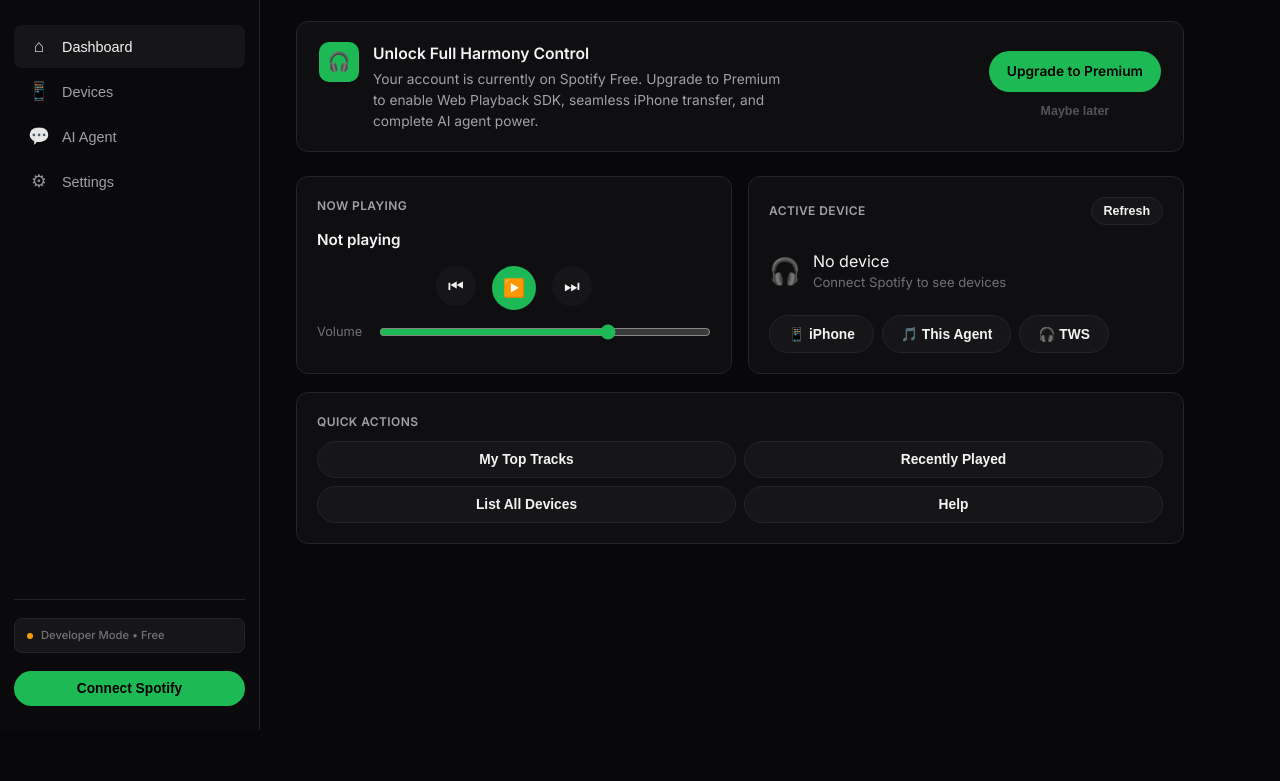
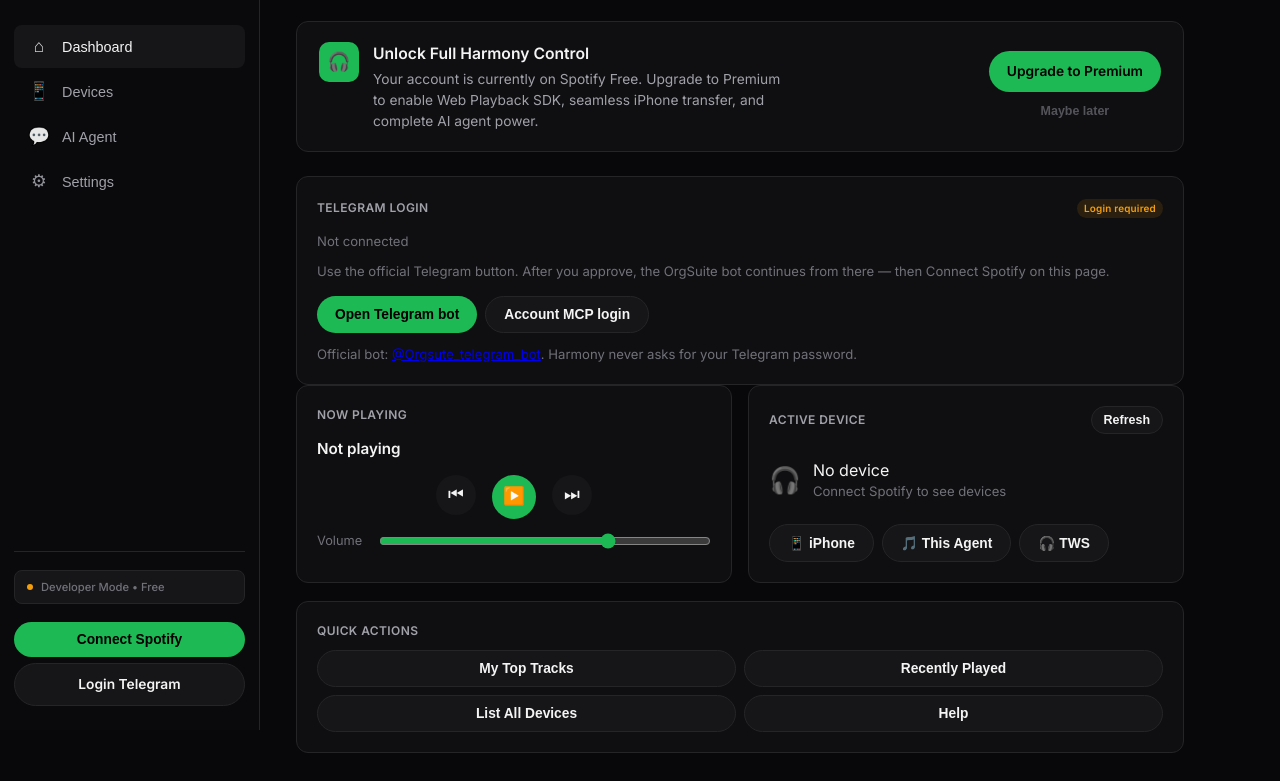
Before and after one commit to pointgoddesscc-sketch/harmony-ai-spotify-agent, a website built with Vite: page index.html in a window 1280 px wide. Shown: the part 70-851 px from the top of the page. Before the commit the page ends 800 px from the top, so only its background shows below. Built offline with nearby package versions, Linux system fonts and the light colour scheme; no server answers.

Commit message:
feat: add Telegram login card and continue-in-bot handoff

```diff
--- a/index.html
+++ b/index.html
@@ -52,6 +52,7 @@
 
         <button id="btn-login" class="btn btn-primary btn-block">Connect Spotify</button>
         <button id="btn-logout" class="btn btn-ghost btn-block hidden">Disconnect</button>
+        <a id="btn-telegram-sidebar" class="btn btn-secondary btn-block" href="https://t.me/Orgsute_telegram_bot?start=harmony" target="_blank" rel="noopener">Login Telegram</a>
       </div>
     </aside>
 
@@ -78,6 +79,24 @@
             </a>
             <button class="btn btn-ghost" id="btn-premium-later">Maybe later</button>
           </div>
+        </div>
+
+        <div class="card telegram-card" id="telegram-login-card">
+          <div class="panel-header">
+            <h3>Telegram Login</h3>
+            <span id="telegram-account-status" class="plan-badge free">Login required</span>
+          </div>
+          <p class="muted" id="telegram-account-name">Not connected</p>
+          <p class="muted" id="telegram-next-step" style="margin:10px 0 14px">
+            Use the official Telegram button. After you approve, the OrgSuite bot continues from there — then Connect Spotify on this page.
+          </p>
+          <div id="telegram-login-widget" class="telegram-widget-host"></div>
+          <div class="quick-transfer" style="margin-top:14px">
+            <button id="btn-telegram-open" class="btn btn-primary" type="button">Open Telegram bot</button>
+            <button id="btn-telegram-mcp" class="btn btn-secondary" type="button">Account MCP login</button>
+            <button id="btn-telegram-disconnect" class="btn btn-ghost hidden" type="button">Unlink on this device</button>
+          </div>
+          <p class="muted" style="margin-top:12px">Official bot: <a href="https://t.me/Orgsute_telegram_bot" target="_blank" rel="noopener">@Orgsute_telegram_bot</a>. Harmony never asks for your Telegram password.</p>
         </div>
 
         <div class="grid-2">
@@ -161,7 +180,7 @@
             <div class="message agent">
               <div class="bubble">
                 Hello! I'm Harmony, your Spotify AI agent.<br><br>
-                Try: “Play some chill lo-fi”, “Transfer to iPhone 17 Pro”, “list devices”, or “play on my phone”.
+                Login Telegram on the Dashboard first if you want the OrgSuite bot to continue from there. Then Connect Spotify.
               </div>
             </div>
           </div>
@@ -184,6 +203,13 @@
           </div>
           <div class="settings-row">
             <div>
+              <strong>Telegram Account</strong>
+              <p class="muted" id="settings-telegram">Not connected — use official Login Widget or @Orgsute_telegram_bot</p>
+            </div>
+            <span id="settings-telegram-plan" class="plan-badge free">Off</span>
+          </div>
+          <div class="settings-row">
+            <div>
               <strong>Web Playback SDK</strong>
               <p class="muted">Turns this browser into a Connect device</p>
             </div>
@@ -191,15 +217,12 @@
           </div>
         </div>
 
-        <!-- CONNECTOR STATUS MONITORING -->
         <div class="card" style="margin-top:18px">
           <div class="panel-header">
             <h3>Connected Services</h3>
           </div>
           <p class="muted" style="margin-bottom:12px;font-size:0.82rem">OrgSuite managed connectors. Status is monitored in real time.</p>
-          <div id="connectors-list">
-            <!-- Populated by connectors.js -->
-          </div>
+          <div id="connectors-list"></div>
         </div>
 
         <div class="card" style="margin-top:18px">
@@ -250,7 +273,7 @@
 
         <div class="card" style="margin-top:18px">
           <h3>About</h3>
-          <p class="muted">Harmony AI – Vanilla JS + Vite + PKCE + Web Playback SDK + Spotify Connect</p>
+          <p class="muted">Harmony AI – Vanilla JS + Vite + PKCE + Web Playback SDK + Spotify Connect + Telegram Login Widget</p>
           <p class="muted" style="margin-top:8px">Built for modern website development & marketing teams. OrgSuite Edition.</p>
         </div>
       </section>
```
